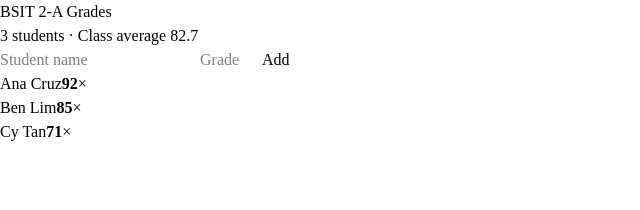
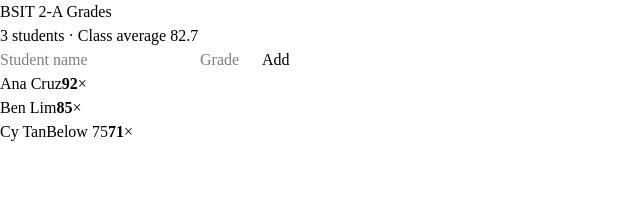
Before and after one commit to andreepagey13/grade-tracker, a React (Vite) app: page / in a window 1280 px wide. Shown: the top 210 px of the page, without its empty margins (0-640 px from the left). Built offline with nearby package versions, Linux system fonts and the light colour scheme.

Commit message:
feat: show an empty message and a below-75 badge

```diff
--- a/src/Header.jsx
+++ b/src/Header.jsx
@@ -2,9 +2,11 @@ function Header({ count, average }) {
   return (
     <header className="mb-6">
       <h1 className="text-3xl font-bold text-[#8B1C2C]">BSIT 2-A Grades</h1>
-      <p className="text-stone-500">
-        {count} students · Class average {average}
-      </p>
+      {count && (
+        <p className="text-stone-500">
+          {count} students · Class average {average}
+        </p>
+      )}
     </header>
   )
 }
--- a/src/StudentList.jsx
+++ b/src/StudentList.jsx
@@ -1,14 +1,22 @@
 import StudentRow from './StudentRow.jsx'
 
 function StudentList({ students, onDelete }) {
+  if (students.length === 0) {
+    return (
+      <p className="rounded-xl bg-white px-5 py-8 text-center text-stone-500 shadow">
+        No students to show.
+      </p>
+    )
+  }
+
   return (
     <ul className="overflow-hidden rounded-xl bg-white shadow">
-      {students.map((s) => (
+      {students.map((student) => (
         <StudentRow
-          key={s.id}
-          id={s.id}
-          name={s.name}
-          grade={s.grade}
+          key={student.id}
+          id={student.id}
+          name={student.name}
+          grade={student.grade}
           onDelete={onDelete}
         />
       ))}
--- a/src/StudentRow.jsx
+++ b/src/StudentRow.jsx
@@ -2,11 +2,16 @@ function StudentRow({ id, name, grade, onDelete }) {
   return (
     <li className="flex items-center gap-3 border-b border-stone-200 px-5 py-3">
       <span className="flex-1">{name}</span>
+      {grade < 75 && (
+        <span className="rounded-full bg-amber-100 px-2 py-0.5 text-xs font-semibold text-amber-800">
+          Below 75
+        </span>
+      )}
       <b className="text-lg">{grade}</b>
       <button
         type="button"
         onClick={() => onDelete(id)}
-        className="cursor-pointer text-2xl leading-none text-stone-400 hover:text-[#8B1C2C]"
+        className="rounded px-2 py-1 text-sm text-stone-400 hover:bg-stone-100 hover:text-red-600"
       >
         ×
       </button>
```
